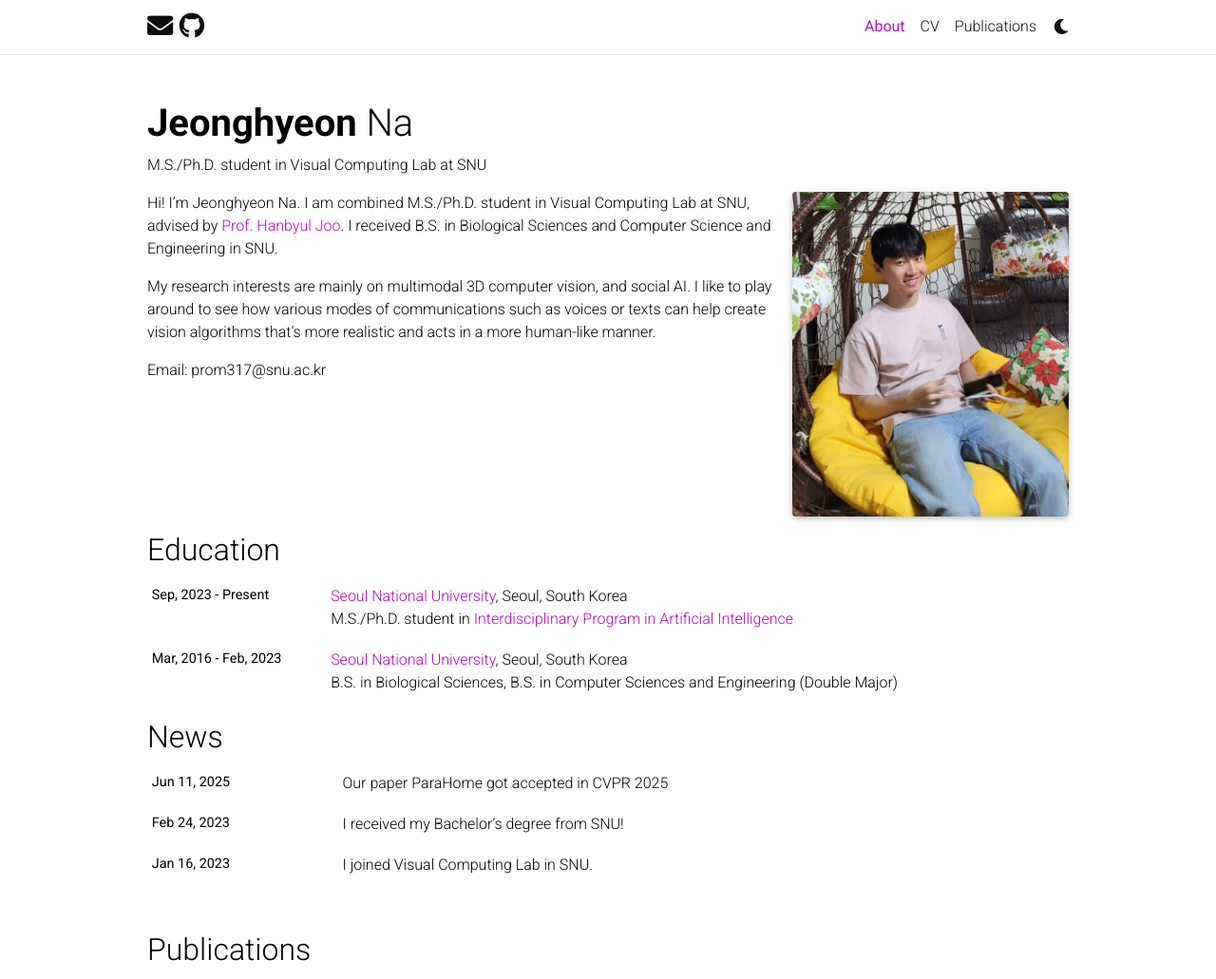
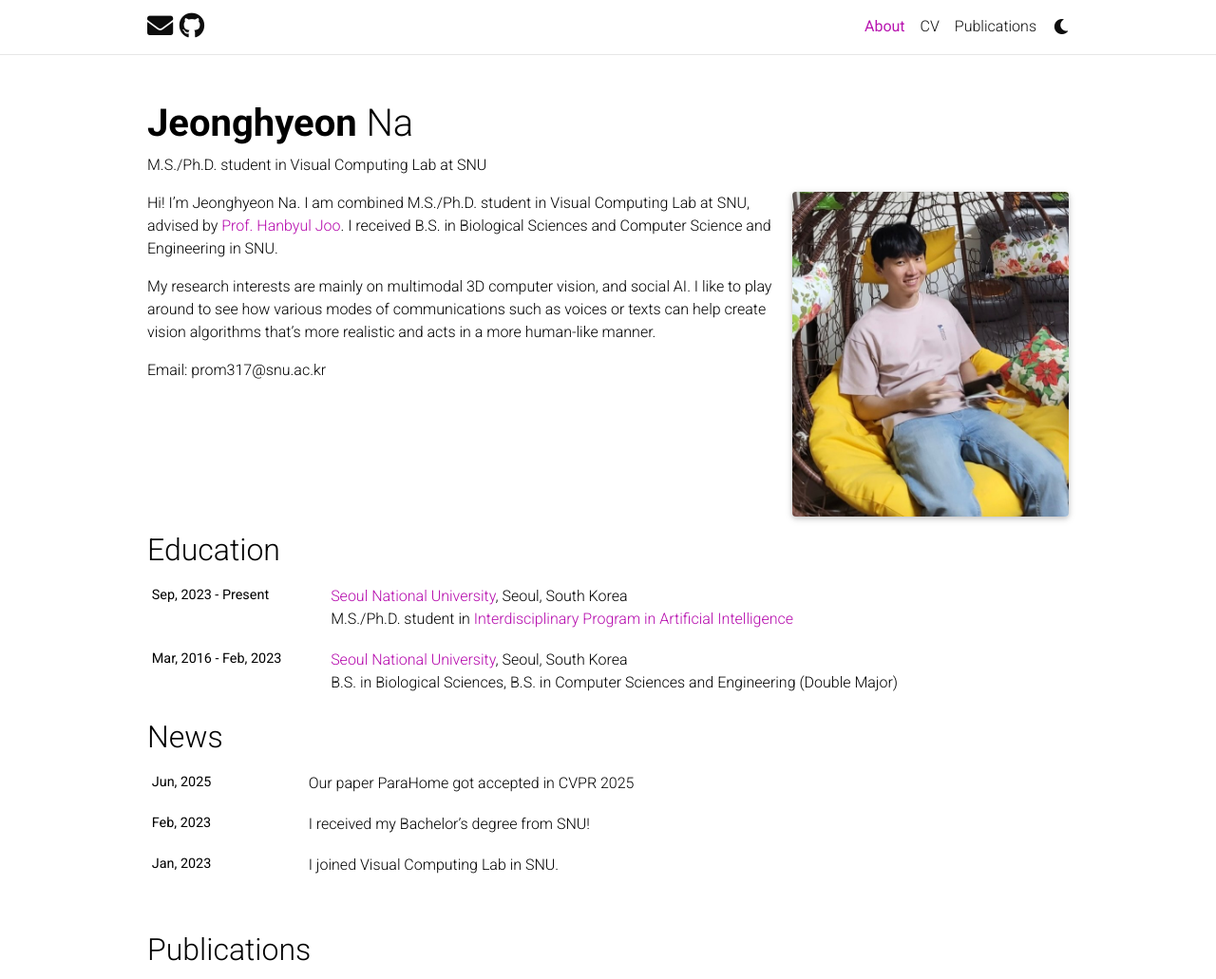
Before and after one commit to nagooon/nagooon.github.io, a Jekyll site: the page built from _pages/about.md, in a window 1280 px wide and 1301 px high, cut to the strip 0-1031 px from the top of the window. Shown: the whole strip at 95% size. Built offline with Jekyll 4.4.1, drawn with Linux system fonts in a browser that asks for light colours; full-size pictures stand in for the smaller copies a plugin makes; comment, search, counter and statistics services are not loaded; a style sheet for code colours, icons or effects is not loaded.

Commit message:
Change news date format to 'Month, Year'

```diff
--- a/_includes/news.html
+++ b/_includes/news.html
@@ -13,7 +13,7 @@
               {% endif %}
               {% for item in news limit: news_limit %}
                 <tr>
-                  <th scope="row">{{ item.date | date: "%b %-d, %Y" }}</th>
+                  <th scope="row">{{ item.date | date: "%b, %Y" }}</th>
                   <td>
                     {% if item.inline -%}
                       {{ item.content | remove: '<p>' | remove: '</p>' | emojify }}
```
